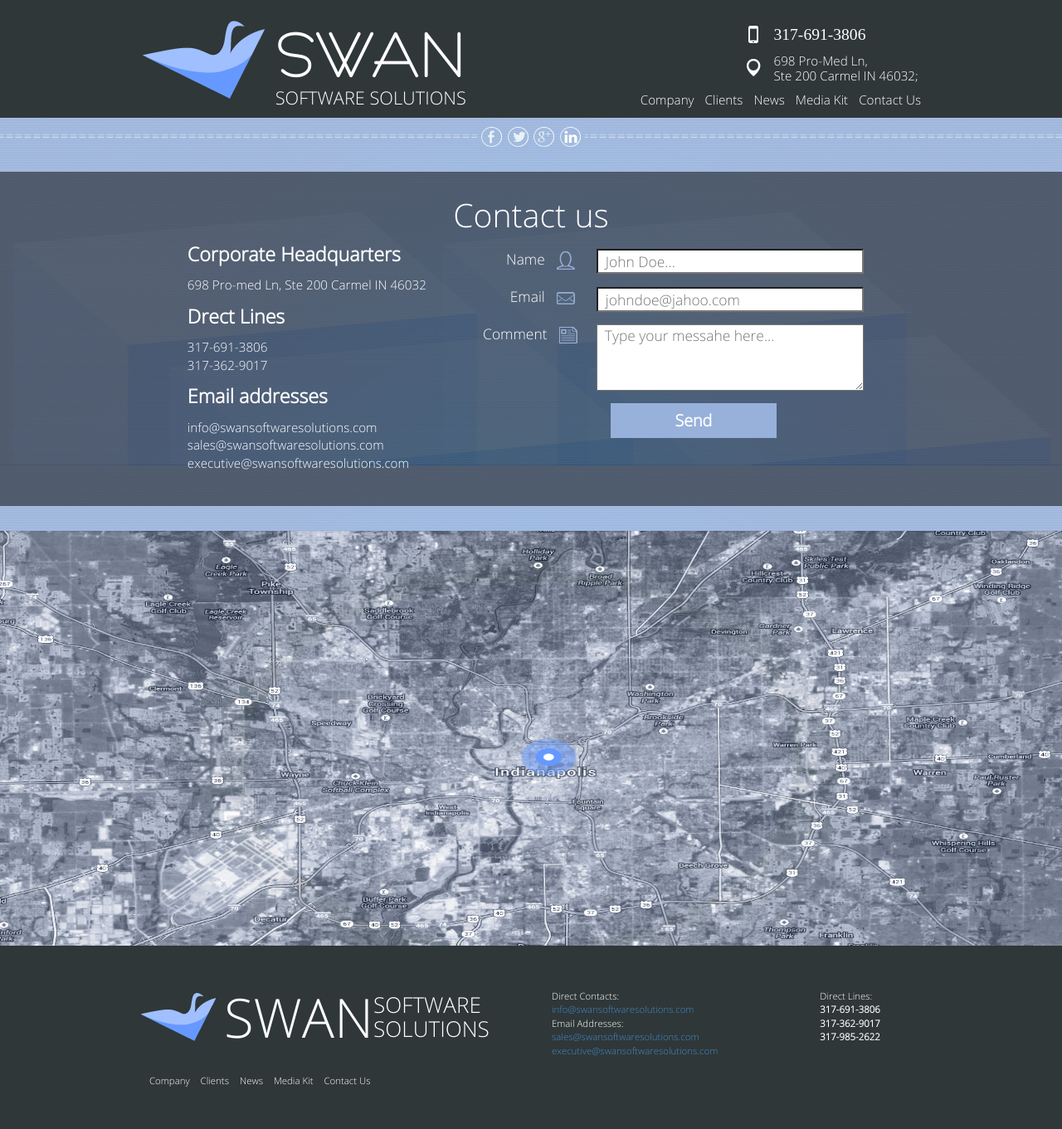
After one commit to wa1demar/swansoftware_wireframe, a PHP site: page /contact_us.html in a window 1280 px wide. The commit adds this page. Shown: the whole page at 83% size. Run offline with PHP 8.4, Linux system fonts and the light colour scheme; style sheets or scripts are compiled from the project's sources; some libraries are stand-ins or nearby versions; some web fonts are replaced.

Commit message:
create contact-us page

```diff
--- /dev/null
+++ b/assets/css/contact_us/_section_first.scss
@@ -0,0 +1,87 @@
+@import "../globals/constants";
+
+#sliderFirst {
+
+  ul {
+
+    &.socialLinks {
+      margin: 0 auto;
+      list-style: none;
+      text-align: center;
+      background: $blue_soft;
+      width: 130px;
+
+      li {
+        padding: 10px 2px;
+        margin: 0;
+      }
+    }
+
+  }
+  .info-section {
+    .row {
+      margin: 0 0;
+
+    }
+    .row.darck-background {
+      width: 100%;
+      .text-center.background {
+        padding: 0 0 30px 0;
+
+        .contact-text-phone {
+          padding: 30px 0;
+          background: rgba(0, 0, 0, 0.5);
+          h1 {
+            color: white;
+            margin-bottom: 10px;
+          }
+          .container {
+            color: #ffffff;
+            .text-section {
+              .text-left{
+                margin: 0 auto;
+                max-width: 300px;
+
+              font-size: getSize(14);
+              .text {
+                margin: 10px 0 10px 10px;
+              }
+              b {
+
+                margin-left: 10px;
+                margin-bottom: 40px;
+                font-size: getSize(16);
+              }
+              }
+            }
+            .form-section {
+              padding: 10px;
+              .row {
+                margin-bottom: 15px;
+                .label {
+                  font-size: getSize(16);
+                  text-align: right;
+                  font-weight: normal;
+                  img{
+                    margin-left: 10px;
+                  }
+                }
+                 input {
+                   font-size: getSize(16);
+                  width: 100%;
+                  height: 30px;
+                }
+                textarea{
+                  font-size: getSize(16);
+                  width: 100%;
+                  height: 80px;
+                }
+              }
+            }
+          }
+
+        }
+      }
+    }
+  }
+}
--- /dev/null
+++ b/assets/css/contact_us/_section_second.scss
@@ -0,0 +1,9 @@
+@import "../globals/constants";
+
+#sliderSecond .section{
+  background: #50d1ec url('../../img/map.png') center  no-repeat;
+  min-height: 500px;
+  min-width: 900px;
+  background-size: 100% 100%;
+
+}
--- /dev/null
+++ b/assets/css/contact_us/main.css
@@ -0,0 +1,129 @@
+@font-face {
+  font-family: "Open Sans";
+  src: url("../../fonts/OpenSans-Regular.ttf"); }
+
+@font-face {
+  font-family: "Open Sans Light";
+  src: url("../../fonts/OpenSans-Light.ttf"); }
+
+@font-face {
+  font-family: "Open Sans Bold";
+  src: url("../../fonts/OpenSans-Bold.ttf"); }
+
+@font-face {
+  font-family: "Open Sans Italic";
+  src: url("../../fonts/OpenSans-Italic.ttf"); }
+
+@font-face {
+  font-family: "Open Sans Semibold";
+  src: url("../../fonts/OpenSans-Semibold.ttf"); }
+
+@font-face {
+  font-family: "Recetrac Bold";
+  src: url("../../fonts/BARAKB.TTF"); }
+
+@font-face {
+  font-family: "Open Sans";
+  src: url("../../fonts/OpenSans-Regular.ttf"); }
+
+@font-face {
+  font-family: "Open Sans Light";
+  src: url("../../fonts/OpenSans-Light.ttf"); }
+
+@font-face {
+  font-family: "Open Sans Bold";
+  src: url("../../fonts/OpenSans-Bold.ttf"); }
+
+@font-face {
+  font-family: "Open Sans Italic";
+  src: url("../../fonts/OpenSans-Italic.ttf"); }
+
+@font-face {
+  font-family: "Open Sans Semibold";
+  src: url("../../fonts/OpenSans-Semibold.ttf"); }
+
+@font-face {
+  font-family: "Recetrac Bold";
+  src: url("../../fonts/BARAKB.TTF"); }
+
+#sliderFirst ul.socialLinks {
+  margin: 0 auto;
+  list-style: none;
+  text-align: center;
+  background: #98b1da;
+  width: 130px; }
+  #sliderFirst ul.socialLinks li {
+    padding: 10px 2px;
+    margin: 0; }
+#sliderFirst .info-section .row {
+  margin: 0 0; }
+#sliderFirst .info-section .row.darck-background {
+  width: 100%; }
+  #sliderFirst .info-section .row.darck-background .text-center.background {
+    padding: 0 0 30px 0; }
+    #sliderFirst .info-section .row.darck-background .text-center.background .contact-text-phone {
+      padding: 30px 0;
+      background: rgba(0, 0, 0, 0.5); }
+      #sliderFirst .info-section .row.darck-background .text-center.background .contact-text-phone h1 {
+        color: white;
+        margin-bottom: 10px; }
+      #sliderFirst .info-section .row.darck-background .text-center.background .contact-text-phone .container {
+        color: #ffffff; }
+        #sliderFirst .info-section .row.darck-background .text-center.background .contact-text-phone .container .text-section .text-left {
+          margin: 0 auto;
+          max-width: 300px;
+          font-size: 133.33333%; }
+          #sliderFirst .info-section .row.darck-background .text-center.background .contact-text-phone .container .text-section .text-left .text {
+            margin: 10px 0 10px 10px; }
+          #sliderFirst .info-section .row.darck-background .text-center.background .contact-text-phone .container .text-section .text-left b {
+            margin-left: 10px;
+            margin-bottom: 40px;
+            font-size: 152.38095%; }
+        #sliderFirst .info-section .row.darck-background .text-center.background .contact-text-phone .container .form-section {
+          padding: 10px; }
+          #sliderFirst .info-section .row.darck-background .text-center.background .contact-text-phone .container .form-section .row {
+            margin-bottom: 15px; }
+            #sliderFirst .info-section .row.darck-background .text-center.background .contact-text-phone .container .form-section .row .label {
+              font-size: 152.38095%;
+              text-align: right;
+              font-weight: normal; }
+              #sliderFirst .info-section .row.darck-background .text-center.background .contact-text-phone .container .form-section .row .label img {
+                margin-left: 10px; }
+            #sliderFirst .info-section .row.darck-background .text-center.background .contact-text-phone .container .form-section .row input {
+              font-size: 152.38095%;
+              width: 100%;
+              height: 30px; }
+            #sliderFirst .info-section .row.darck-background .text-center.background .contact-text-phone .container .form-section .row textarea {
+              font-size: 152.38095%;
+              width: 100%;
+              height: 80px; }
+
+@font-face {
+  font-family: "Open Sans";
+  src: url("../../fonts/OpenSans-Regular.ttf"); }
+
+@font-face {
+  font-family: "Open Sans Light";
+  src: url("../../fonts/OpenSans-Light.ttf"); }
+
+@font-face {
+  font-family: "Open Sans Bold";
+  src: url("../../fonts/OpenSans-Bold.ttf"); }
+
+@font-face {
+  font-family: "Open Sans Italic";
+  src: url("../../fonts/OpenSans-Italic.ttf"); }
+
+@font-face {
+  font-family: "Open Sans Semibold";
+  src: url("../../fonts/OpenSans-Semibold.ttf"); }
+
+@font-face {
+  font-family: "Recetrac Bold";
+  src: url("../../fonts/BARAKB.TTF"); }
+
+#sliderSecond .section {
+  background: #50d1ec url("../../img/map.png") center no-repeat;
+  min-height: 500px;
+  min-width: 900px;
+  background-size: 100% 100%; }
--- /dev/null
+++ b/assets/css/contact_us/main.scss
@@ -0,0 +1,4 @@
+@import "../globals/constants";
+
+@import "section_first";
+@import "section_second";
--- a/assets/css/technologies/_slider_first.scss
+++ b/assets/css/technologies/_slider_first.scss
@@ -51,5 +51,5 @@
       }
     }
   }
-  //row darck-background
+
 }
--- /dev/null
+++ b/contact_us.html
@@ -0,0 +1,221 @@
+<!DOCTYPE html>
+<html lang="en">
+<head>
+    <title>Bootstrap 3 swan</title>
+    <meta name="viewport" content="width=device-width, initial-scale=1.0"/>
+    <link href="assets/css/libs/bootstrap.min.css" rel="stylesheet"/>
+    <link rel="stylesheet" href="assets/css/globals/global.css"/>
+    <link rel="stylesheet" href="assets/css/contact_us/main.css"/>
+
+    <link rel="stylesheet" href="assets/css/services/main.css"/>
+
+    <script src="http://ajax.googleapis.com/ajax/libs/jquery/1.10.2/jquery.min.js"></script>
+    <link rel="stylesheet" href="assets/css/libs/strapslide.css"/>
+    <script src="assets/js/strapslide.js"></script>
+
+</head>
+<body>
+
+<header id="mainHeader">
+    <div class="container">
+        <div class="row">
+            <div class="col-lg-6 col-md-6 col-sm-7">
+                <div class="row">
+                    <div class="col-lg-4 col-md-4 col-sm-4">
+                        <img src="assets/img/swan_150x100.png">
+                    </div>
+                    <div class="col-lg-8 col-md-8 col-sm-8">
+                        <hgroup>
+                            <h1>SWAN</h1>
+
+                            <h2>SOFTWARE SOLUTIONS</h2>
+                        </hgroup>
+                    </div>
+                </div>
+            </div>
+
+            <div class="col-lg-6 col-md-6 col-sm-5">
+                <div class="row">
+                    <div class="col-lg-6 col-md-6 col-sm-12 col-lg-offset-6 col-md-offset-6">
+                        <div class="address">
+                            <ul>
+                                <li class="phone"><p>317-691-3806</p></li>
+                                <li class="address"><p>698 Pro-Med Ln, <br/>
+                                    Ste 200 Carmel IN 46032;</p></li>
+                            </ul>
+                        </div>
+                    </div>
+                </div>
+                <div class="row ">
+                    <div class="col-lg-12 col-md-12">
+                        <ul class="mainMenu horizontal">
+                            <li><a href="#">Company</a></li>
+                            <li><a href="#">Clients</a></li>
+                            <li><a href="#">News</a></li>
+                            <li><a href="#">Media Kit</a></li>
+                            <li><a href="#">Contact Us</a></li>
+                        </ul>
+                    </div>
+                </div>
+
+            </div>
+        </div>
+    </div>
+</header>
+<div id="mainContent">
+
+    <!--===========================================  HEADER  ===============================-->
+
+    <div id="sliderFirst" style="background:  url('assets/pics/technology.png') center top repeat;">
+        <div class="info-section">
+            <div class="social">
+                <ul class="socialLinks horizontal"
+                    style="background: #50d1ec url('assets/img/contact_us.png') center top no-repeat;">
+                    <li><a href="#"><img src="assets/img/fb_25x25.png"/></a></li>
+                    <li><a href="#"><img src="assets/img/twitter_25x25.png"/></a></li>
+                    <li><a href="#"><img src="assets/img/g+_25x25.png"/></a></li>
+                    <li><a href="#"><img src="assets/img/linkedin_25x25.png"/></a></li>
+                </ul>
+            </div>
+
+            <div class="row darck-background">
+
+                <div class="col-lg-12 text-center background">
+
+                    <div class="col-lg-12  contact-text-phone ">
+                        <div class='container'>
+                            <h1>Contact us</h1>
+
+                            <div class="col-sm-5 text-section">
+                                <div class="text-left" >
+                                <b>Corporate Headquarters </b>
+
+                                <div class='text'>
+                                    698 Pro-med Ln, Ste 200 Carmel IN 46032
+                                </div>
+                                <b>Drect Lines </b>
+
+                                <div class='text'>
+                                    317-691-3806
+                                    <br/>
+                                    317-362-9017
+                                </div>
+                                <b>Email addresses </b>
+
+                                <div class='text'>
+                                    info@swansoftwaresolutions.com
+                                    <br/>
+                                    sales@swansoftwaresolutions.com
+                                    <br/>
+                                    executive@swansoftwaresolutions.com
+                                </div>
+
+                            </div>
+                            </div>
+                            <div class="col-sm-7 form-section">
+                                <form>
+                                    <div class="row">
+                                        <div class="col-xs-3 label">
+                                            Name
+
+
+                                            <img src="assets/img/name.png">
+                                        </div>
+                                        <div class="col-xs-8"><input type="text" placeholder="  John Doe...">
+                                        </div>
+                                    </div>
+                                    <div class="row">
+                                        <div class="col-xs-3 label">
+                                            Email
+
+                                            <img src="assets/img/email.png">
+                                        </div>
+                                        <div class="col-xs-8">
+                                            <input type="text"
+                                                 placeholder="  johndoe@jahoo.com">
+                                        </div>
+                                    </div>
+                                    <div class="row">
+                                        <div class="col-xs-3 label">
+                                            Comment
+
+
+                                            <img src="assets/img/comment.png">
+                                        </div>
+                                        <div class="col-xs-8"><textarea
+                                                placeholder="  Type your messahe here..."></textarea>
+                                        </div>
+                                    </div>
+                                    <a href="#" class="blue_btn small">Send</a>
+                                </form>
+
+                            </div>
+                        </div>
+                    </div>
+                </div>
+            </div>
+        </div>
+    </div>
+    <div id="sliderSecond">
+        <div class='section'>
+        </div>
+    </div>
+
+    <!--===========================================  FOOTER  ===============================-->
+</div>
+<footer id="mainFooter">
+    <div class="container">
+        <div class="row">
+            <div class="col-lg-6 title">
+                <h1>SWAN</h1>
+
+                <div class="title-item">
+                    <h2>SOFTWARE</h2>
+
+                    <h2>SOLUTIONS</h2>
+                </div>
+            </div>
+            <div class="col-lg-4">
+                <address>
+                    <ul>
+                        <li>Direct Contacts:</li>
+                        <li><a href="#">info@swansoftwaresolutions.com</a></li>
+                        <li>Email Addresses:</li>
+                        <li><a href="#">sales@swansoftwaresolutions.com</a></li>
+                        <li><a href="#">executive@swansoftwaresolutions.com</a></li>
+                    </ul>
+                </address>
+            </div>
+            <div class="col-lg-2">
+                <ul>
+                    <li>Direct Lines:</li>
+                    <li><b>317-691-3806</b></li>
+                    <li><b>317-362-9017</b></li>
+                    <li><b>317-985-2622</b></li>
+                </ul>
+            </div>
+        </div>
+        <div class="row">
+            <div class="col-lg-6">
+                <ul class="mainMenu horizontal">
+                    <li><a href="#">Company</a></li>
+                    <li><a href="#">Clients</a></li>
+                    <li><a href="#">News</a></li>
+                    <li><a href="#">Media Kit</a></li>
+                    <li><a href="#">Contact Us</a></li>
+                </ul>
+            </div>
+        </div>
+    </div>
+</footer>
+
+<script src="assets/js/bootstrap.min.js"></script>
+<script src="assets/js/carousel.js"></script>
+<script>
+    $('.carousel').carousel({
+        interval: 5000
+    })
+</script>
+
+</body>
+</html>
```
Also changed, not shown: assets/css/contact_us/_section_first.css (added, +49 -0 lines), assets/img/comment.png (added), assets/img/contact_us.png (added), assets/img/email.png (added), assets/img/map.png (added), assets/img/name.png (added).
